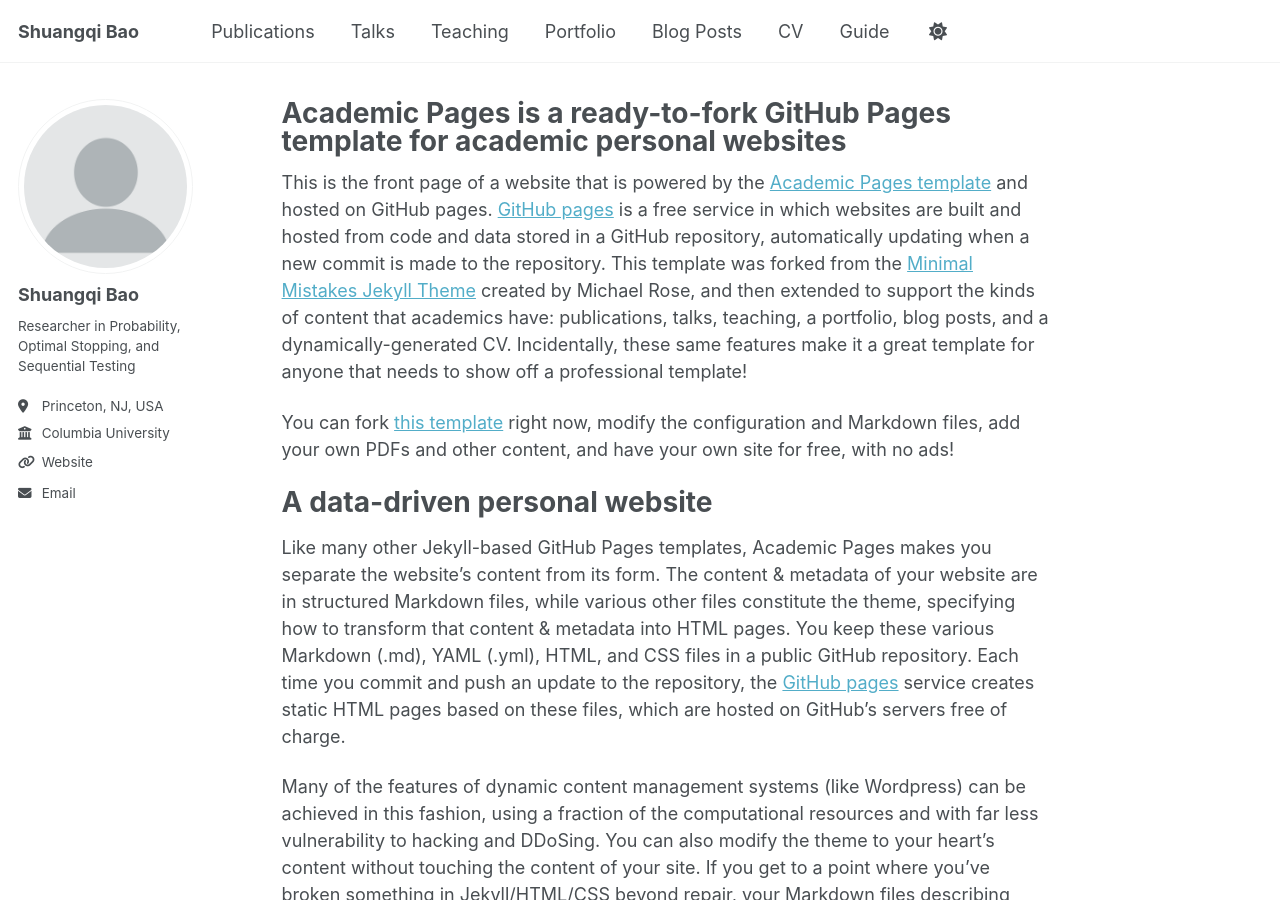
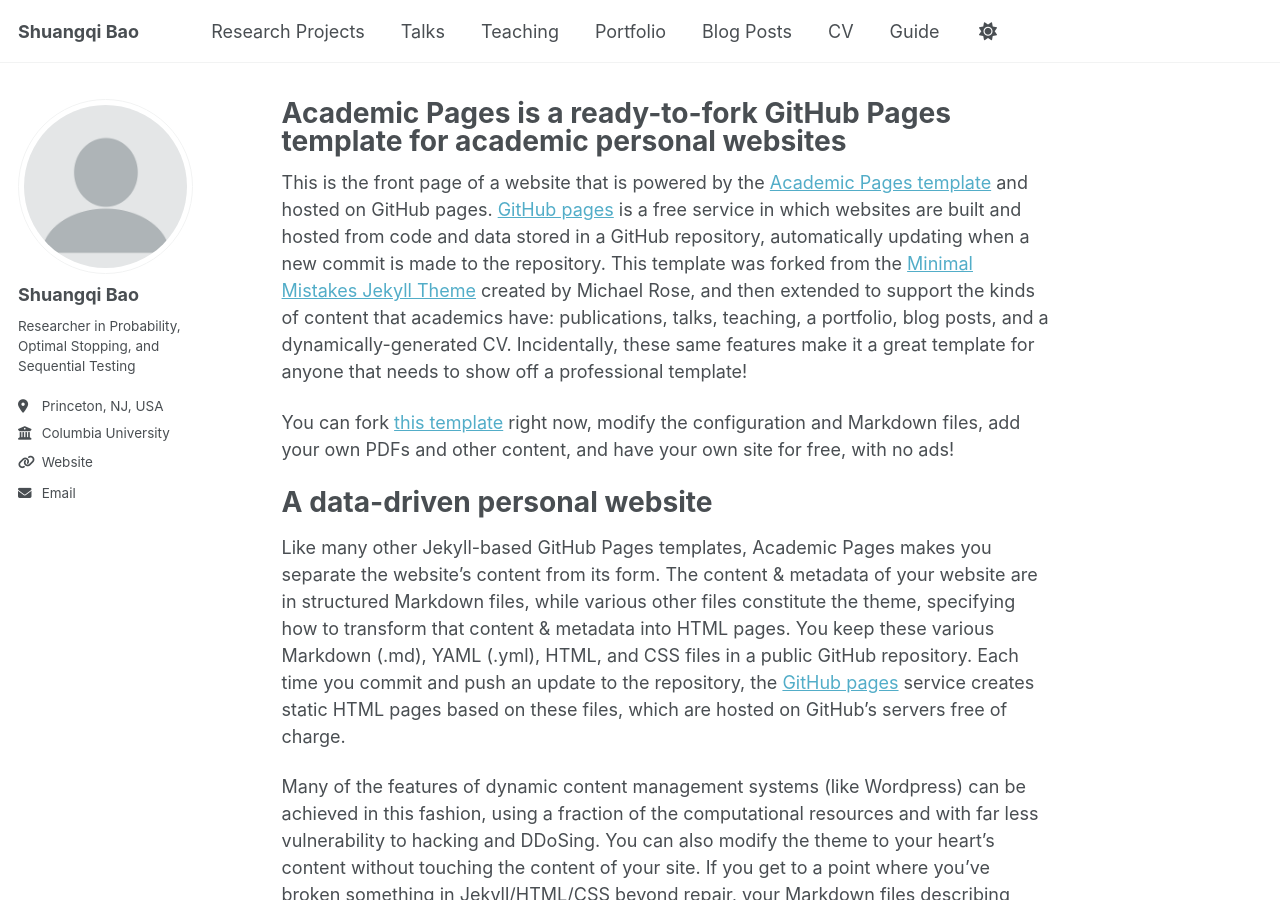
Before and after one commit to shuangqibao/shuangqibao.github.io, a Jekyll site: the page built from _pages/about.md, in a window 1280 px wide and 900 px high. Built offline with Jekyll 4.4.1, drawn with Linux system fonts in a browser that asks for light colours; a script that is not in the unit is left out.

Commit message:
Update navigation.yml

```diff
--- a/_data/navigation.yml
+++ b/_data/navigation.yml
@@ -8,7 +8,7 @@
 #      Markdown formatted page while the second is generated using JSON.
 
 main:
-  - title: "Publications"
+  - title: "Research Projects"
     url: /publications/
 
   - title: "Talks"
```
